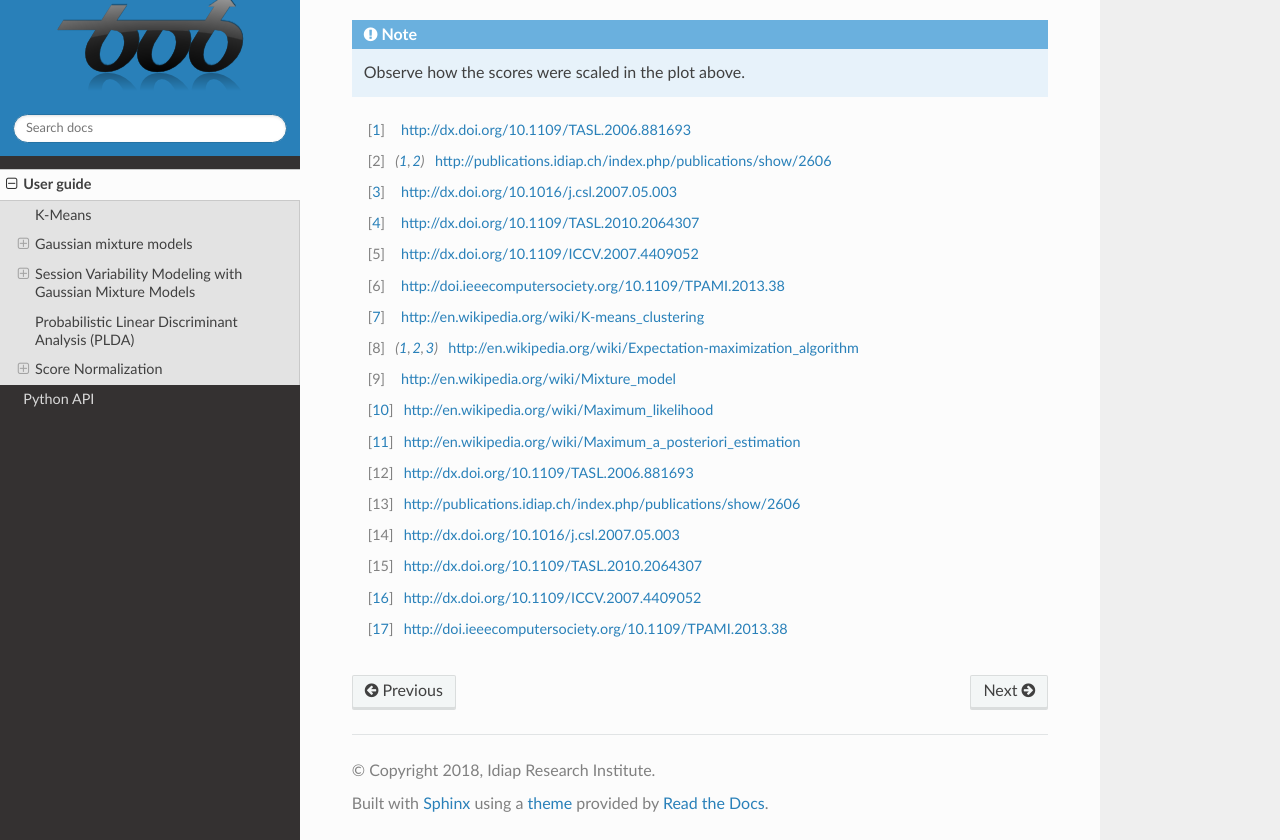
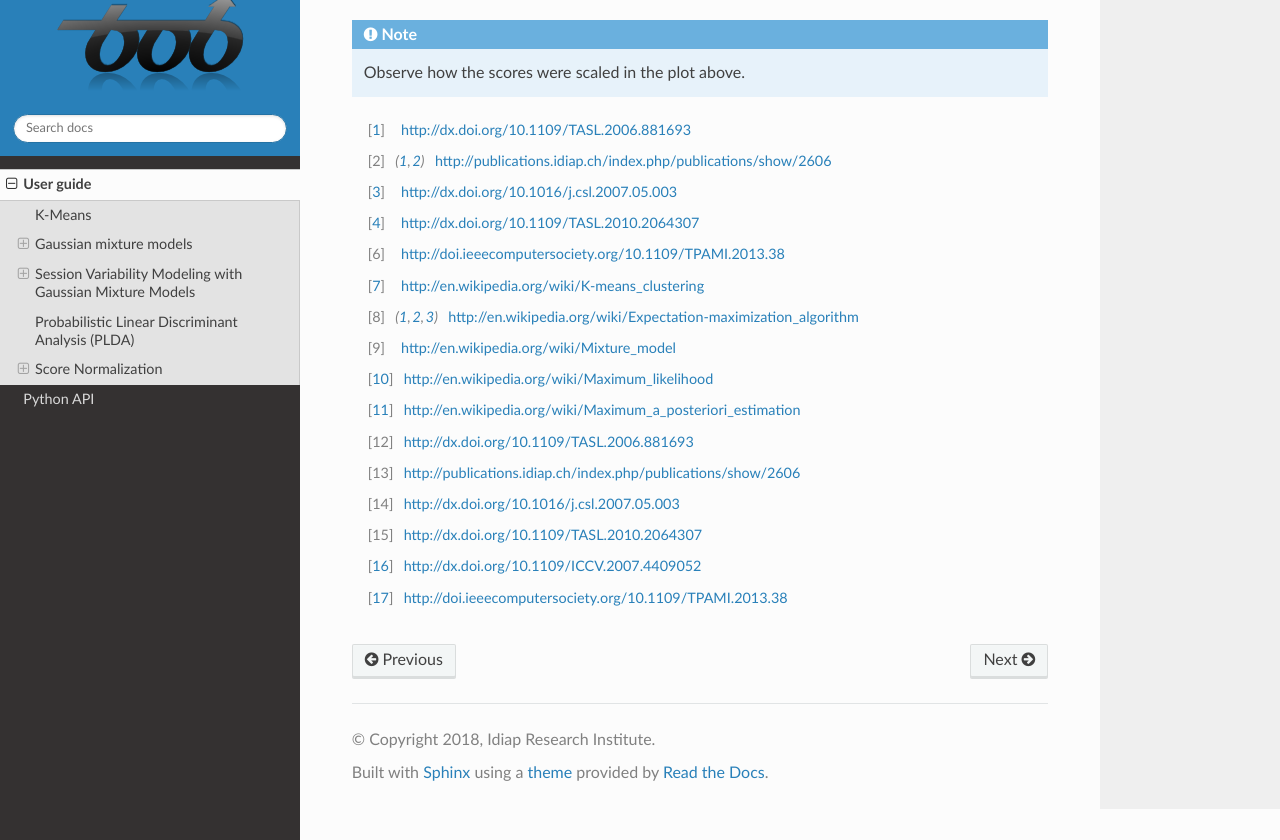
Before and after one commit to bioidiap/bob.learn.em, a Sphinx documentation site: the page built from doc/guide.rst, in a window 1280 px wide and 900 px high, scrolled down 13334 px, cut to the strip 60-900 px from the top of the window. Built offline with Sphinx 7.4.7 and the Read the Docs theme 2.0.0, drawn with Linux system fonts in a browser that asks for light colours; the version number could not be read and is left out.

Commit message:
temporary remove unused ref 5. please see #27

```diff
--- a/doc/guide.rst
+++ b/doc/guide.rst
@@ -793,7 +793,6 @@ Follow bellow an example of score normalization using
 .. [2] http://publications.idiap.ch/index.php/publications/show/2606
 .. [3] http://dx.doi.org/10.1016/j.csl.2007.05.003
 .. [4] http://dx.doi.org/10.1109/TASL.2010.2064307
-.. [5] http://dx.doi.org/10.1109/ICCV.2007.4409052
 .. [6] http://doi.ieeecomputersociety.org/10.1109/TPAMI.2013.38
 
 .. [7] http://en.wikipedia.org/wiki/K-means_clustering
```
